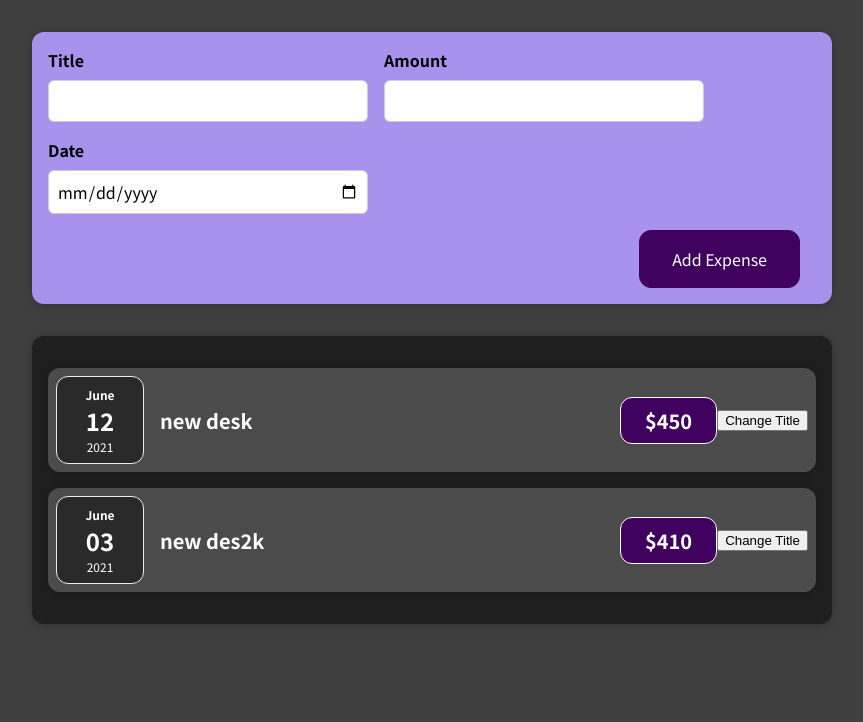
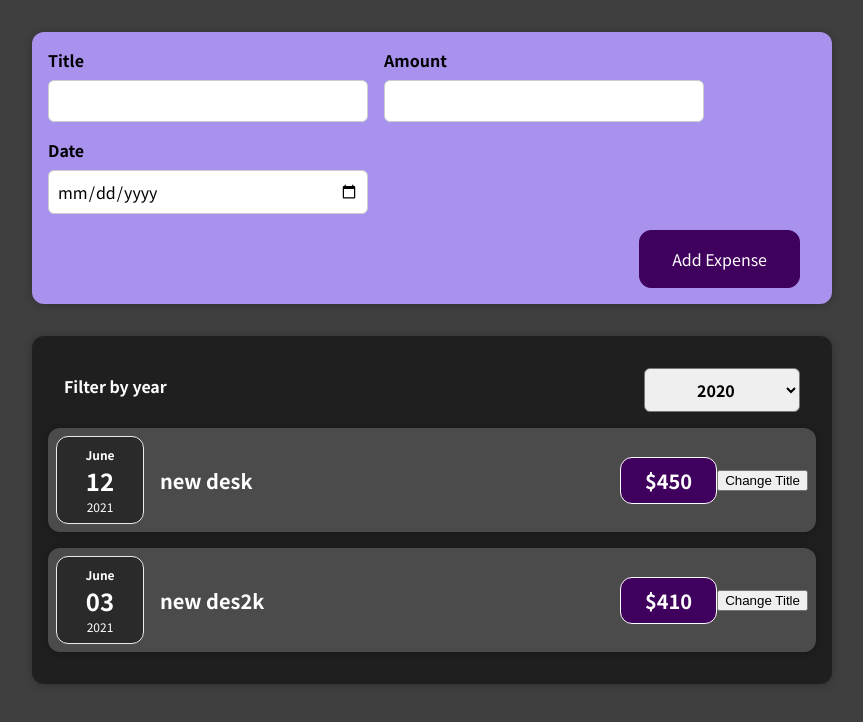
Before and after one commit to VolkanGurbuz/01-react-course, a React (Create React App) app: page / in a window 1280 px wide. Shown: the top 722 px of the page, without its empty margins (208-1071 px from the left). Built offline with nearby package versions, Linux system fonts and the light colour scheme.

Commit message:
added expenses filter, lifting the state up

```diff
--- a/src/App.js
+++ b/src/App.js
@@ -5,6 +5,7 @@
 //arrow function
 
 const App = () => {
+
 
     const expenses = [{id: 'e', title: 'new desk', amount: 450, date: new Date(2021, 5, 12)}, {
         id: 'e2',
@@ -16,9 +17,15 @@
 
     // return React.createElement('div', {}, React.createElement('h2', {}, 'Lets get started'), React.createElement(Expenses, {items: expenses}))
 
+    const addExpenseHandler = expense => {
+        console.log("in app.js");
+        console.log(expense);
+    }
+
+
     return (
         <div>
-            <NewExpense/>
+            <NewExpense onAddExpense={addExpenseHandler}/>
             <Expenses items={expenses}/>
         </div>
     )
--- /dev/null
+++ b/src/components/expenses/ExpenseFilter.css
@@ -0,0 +1,24 @@
+.expenses-filter {
+    color: white;
+    padding: 0 1rem;
+}
+
+.expenses-filter__control {
+    display: flex;
+    width: 100%;
+    align-items: center;
+    justify-content: space-between;
+    margin: 1rem 0;
+}
+
+.expenses-filter label {
+    font-weight: bold;
+    margin-bottom: 0.5rem;
+}
+
+.expenses-filter select {
+    font: inherit;
+    padding: 0.5rem 3rem;
+    font-weight: bold;
+    border-radius: 6px;
+}
--- a/src/components/expenses/Expenses.js
+++ b/src/components/expenses/Expenses.js
@@ -1,13 +1,24 @@
 import ExpenseItem from "./ExpenseItem";
 import './Expenses.css'
 import Card from "../ui/Card";
+import ExpensesFilter from "./ExpensesFilter";
+import React, {useState} from "react";
 
 function Expenses(props) {
 
-    return (<Card className="expenses">
-        <ExpenseItem title={props.items[0].title} amount={props.items[0].amount} date={props.items[0].date}/>
-        <ExpenseItem title={props.items[1].title} amount={props.items[1].amount} date={props.items[1].date}/>
-    </Card>)
+    const [filteredYear, setFilteredYear] = useState("2020");
+
+    const filterChangeHandler = selectedYear => {
+        setFilteredYear(selectedYear);
+    };
+
+    return (
+        <div>
+            <Card className="expenses">
+                <ExpensesFilter selected={filteredYear} onChangeFilter={filterChangeHandler}/>
+                <ExpenseItem title={props.items[0].title} amount={props.items[0].amount} date={props.items[0].date}/>
+                <ExpenseItem title={props.items[1].title} amount={props.items[1].amount} date={props.items[1].date}/>
+            </Card></div>)
         ;
 }
 
--- /dev/null
+++ b/src/components/expenses/ExpensesFilter.js
@@ -0,0 +1,27 @@
+import React from "react";
+import "./ExpenseFilter.css"
+
+function ExpensesFilter(props) {
+
+    const dropDownChangeHandler = (event) => {
+        console.log(event.target.value);
+        props.onChangeFilter(event.target.value);
+    };
+
+    return (
+        <div className='expenses-filter'>
+            <div className='expenses-filter__control'>
+                <label>Filter by year</label>
+                <select value={props.selected} onChange={dropDownChangeHandler}>
+                    <option value='2022'>2022</option>
+                    <option value='2021'>2021</option>
+                    <option value='2020'>2020</option>
+                    <option value='2019'>2019</option>
+                </select>
+            </div>
+        </div>
+    );
+}
+
+
+export default ExpensesFilter;
--- a/src/components/newexpense/ExpenseForm.js
+++ b/src/components/newexpense/ExpenseForm.js
@@ -2,7 +2,7 @@
 import "./ExpenseForm.css"
 
 
-const ExpenseForm = () => {
+const ExpenseForm = (props) => {
 
     const [enteredTitle, setEnteredTitle] = useState('');
     //multiple states pair component
@@ -46,6 +46,7 @@
         };
 
         console.log(expenseData);
+        props.onSaveExpenseData(expenseData);
         setEnteredTitle('');
         setEnteredAmount('');
         setEnteredDate('');
--- a/src/components/newexpense/NewExpense.js
+++ b/src/components/newexpense/NewExpense.js
@@ -2,8 +2,16 @@
 import "./NewExpense.css"
 import ExpenseForm from "./ExpenseForm";
 
-const NewExpense = () => {
-    return (<div className="new-expense"><ExpenseForm/>
+const NewExpense = (props) => {
+    const saveExpenseDataHandler = (enteredExpenseData) => {
+        const expenseData = {
+            ...enteredExpenseData,
+            id: Math.random().toString()
+        };
+        props.onAddExpense(expenseData);
+    };
+//ppoint the function to pass expense
+    return (<div className="new-expense"><ExpenseForm onSaveExpenseData={saveExpenseDataHandler}/>
         </div>
     )
 };
```
